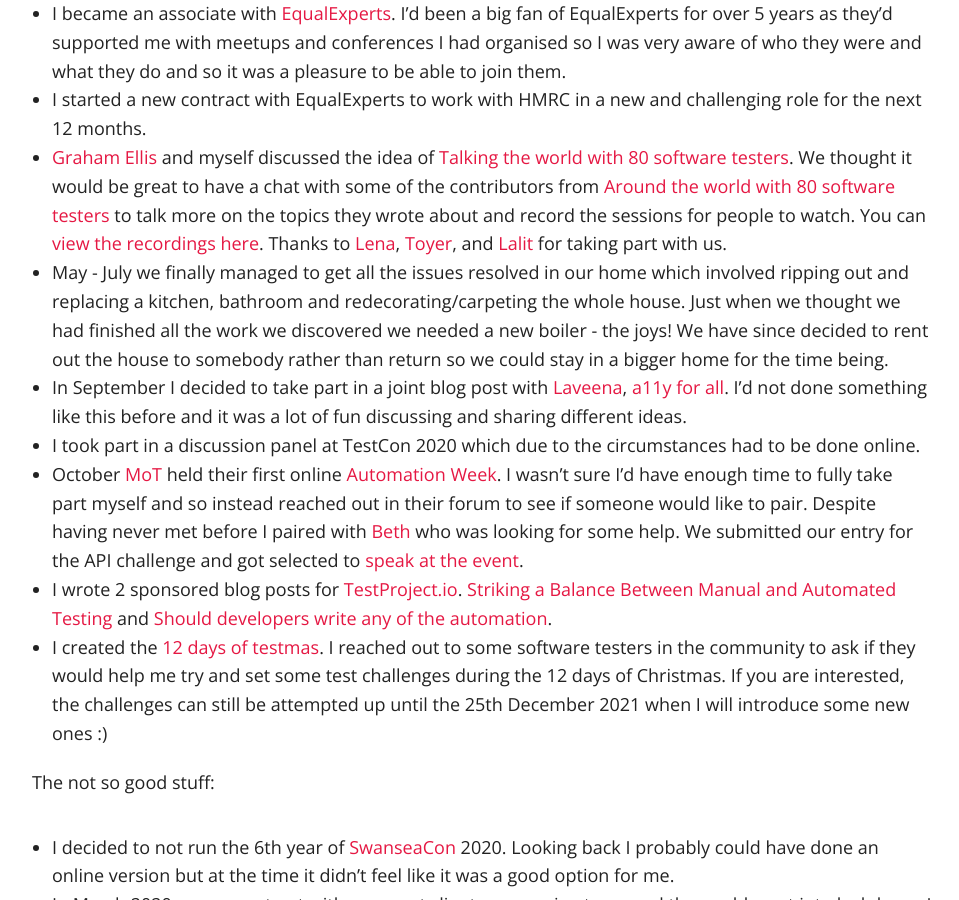
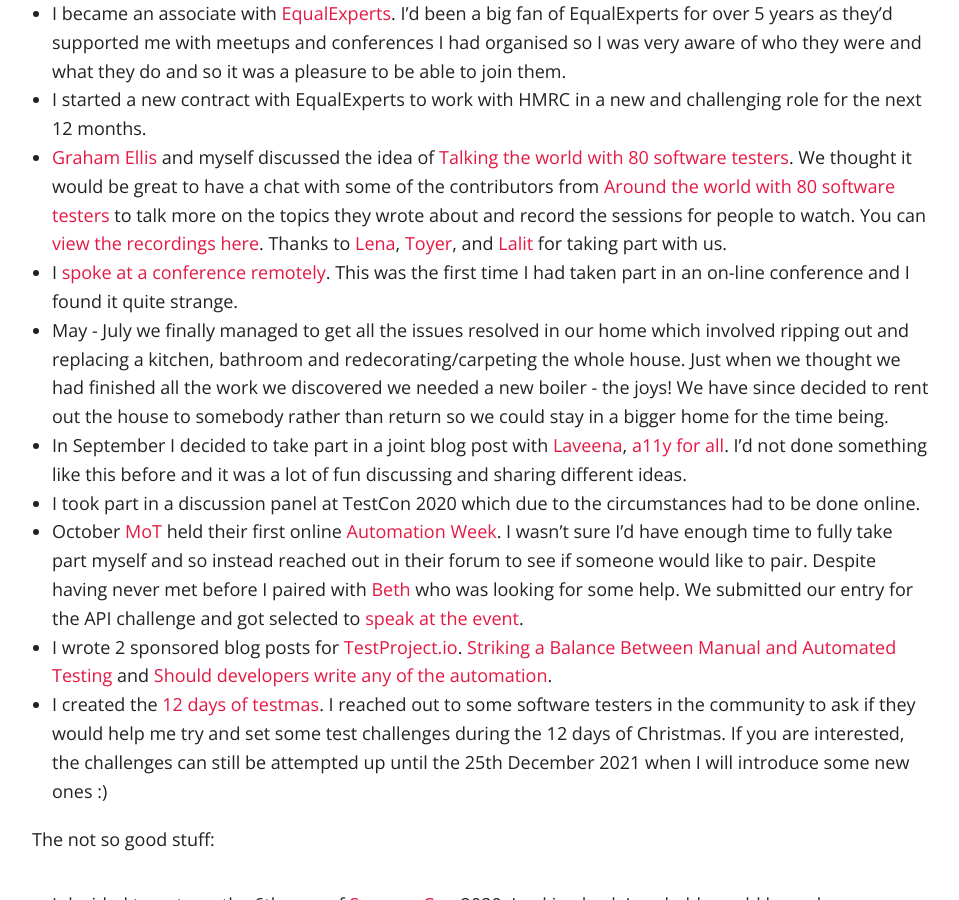
Before and after one commit to vivrichards600/vivrichards600.github.io, a Jekyll site: the page built from _posts/2021-02-28-a-look-back-at-2020.md, in a window 1280 px wide and 900 px high, scrolled down 1597 px. Shown: the whole window, without its empty margins (158-1117 px from the left). Built offline with Jekyll 4.4.1, drawn with Linux system fonts in a browser that asks for light colours; nearby versions of some CDN libraries; comment, search, counter and statistics services are not loaded; some of the changed text lies outside the part shown.

Commit message:
Updating new blog post

```diff
--- a/_posts/2021-01-27-a-look-back-at-2020.md
+++ b/_posts/2021-02-28-a-look-back-at-2020.md
@@ -30,6 +30,7 @@
 * I became an associate with [EqualExperts](https://www.equalexperts.com/). I'd been a big fan of EqualExperts for over 5 years as they'd supported me with meetups and conferences I had organised so I was very aware of who they were and what they do and so it was a pleasure to be able to join them.
 * I started a new contract with EqualExperts to work with HMRC in a new and challenging role for the next 12 months.
 * [Graham Ellis](https://twitter.com/grhmellis) and myself discussed the idea of [Talking the world with 80 software testers](https://vivrichards.co.uk/community/talking-the-world). We thought it would be great to have a chat with some of the contributors from [Around the world with 80 software testers](https://leanpub.com/AroundTheWorldWith80SoftwareTesters) to talk more on the topics they wrote about and record the sessions for people to watch. You can [view the recordings here](https://www.youtube.com/watch?v=ibnYXiqwWVU&list=PLsi2RGnN6DIymtyr2tWXAO8FTCwNU8Dvt). Thanks to [Lena](https://twitter.com/LenaPejgan), [Toyer](https://twitter.com/tottiLFC), and [Lalit](https://twitter.com/Lalitbhamare) for taking part with us.
+* I [spoke at a conference remotely]({{ site.baseurl }}presenting-conference-talk-remotely). This was the first time I had taken part in an on-line conference and I found it quite strange.
 * May - July we finally managed to get all the issues resolved in our home which involved ripping out and replacing a kitchen, bathroom and redecorating/carpeting the whole house. Just when we thought we had finished all the work we discovered we needed a new boiler - the joys! We have since decided to rent out the house to somebody rather than return so we could stay in a bigger home for the time being.
 * In September I decided to take part in a joint blog post with [Laveena](https://twitter.com/Laveena_18), [a11y for all](https://laveenaramchandani01.medium.com/a11y-for-all-113b2aa703a6). I'd not done something like this before and it was a lot of fun discussing and sharing different ideas.
 * I took part in a discussion panel at TestCon 2020 which due to the circumstances had to be done online.
```
